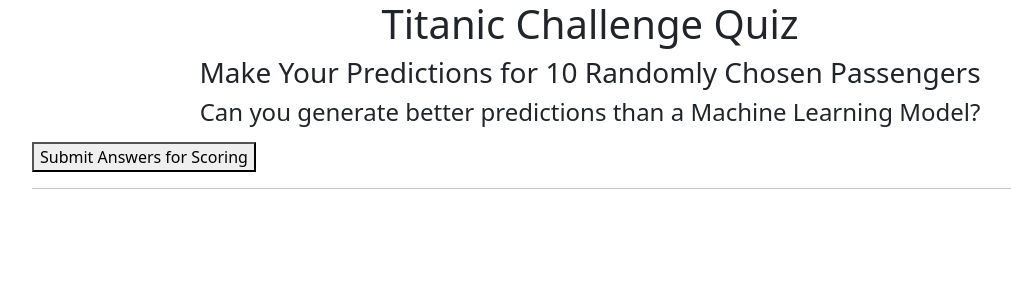
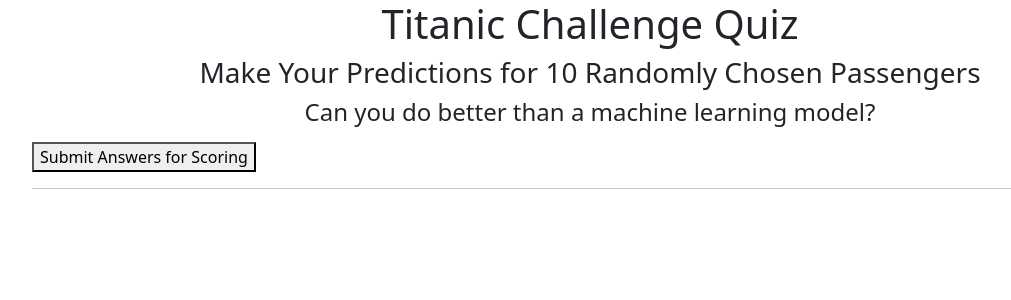
Before and after one commit to Richard76/AreYouSmarterThanAModel, a Django app: page /challenge in a window 1280 px wide. Shown: the top 300 px of the page, without its empty margins (50-1061 px from the left). Run offline with Django 3.2, Linux system fonts and the light colour scheme; data that the repository does not hold is empty; some libraries are stand-ins or nearby versions.

Commit message:
dashboard and quiz working

```diff
--- a/templates/challenge.html
+++ b/templates/challenge.html
@@ -28,7 +28,7 @@
         <h1>Titanic Challenge Quiz</h1>
 
         <h3>Make Your Predictions for 10 Randomly Chosen Passengers</h3>
-        <h4>Can you generate better predictions than a Machine Learning Model?</h4>
+        <h4>Can you do better than a machine learning model?</h4>
         <ul>
             <li v-for="passenger, i in ten_random_passengers" v-bind:key="i">
                 <hr>
```
